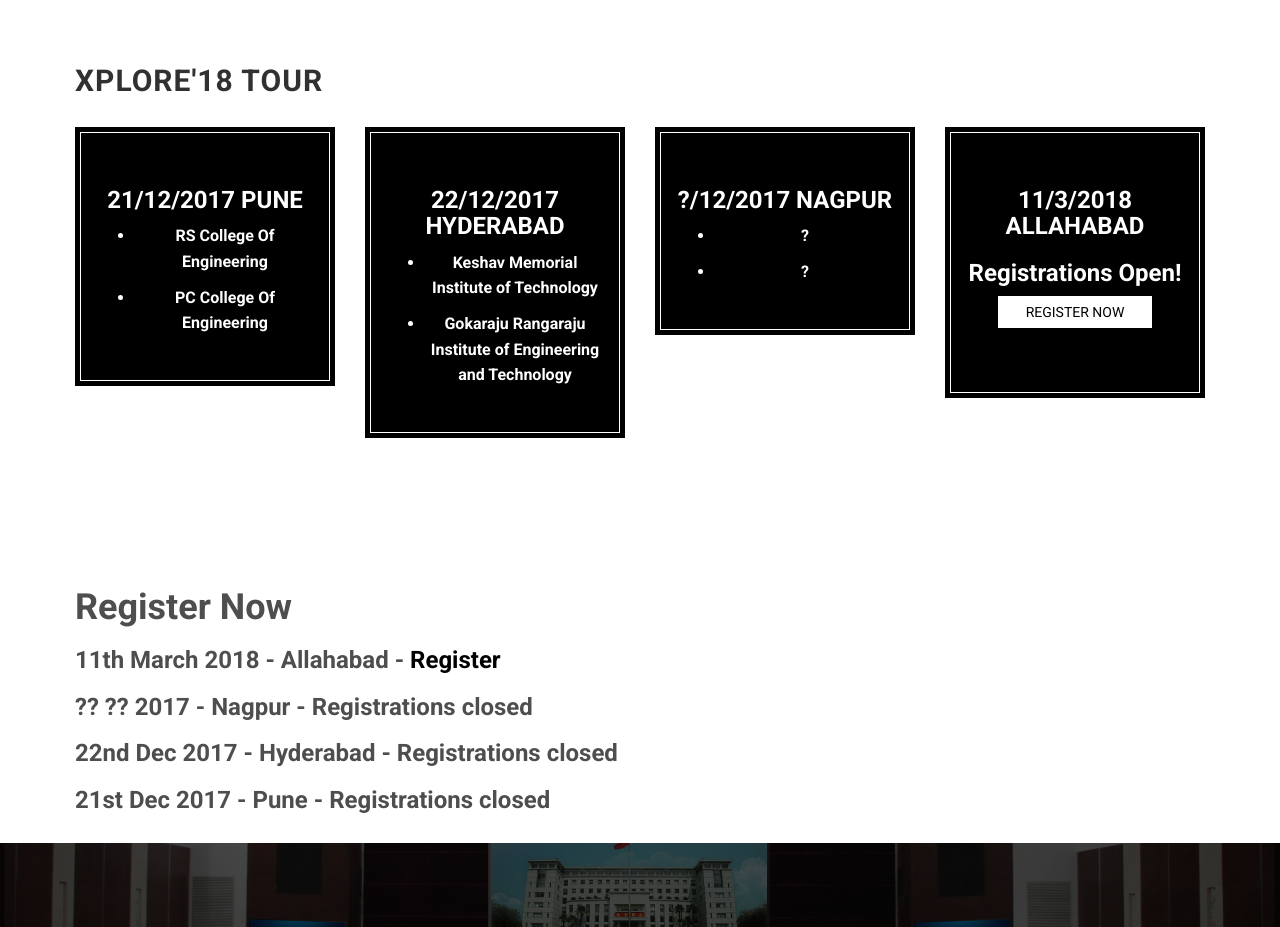
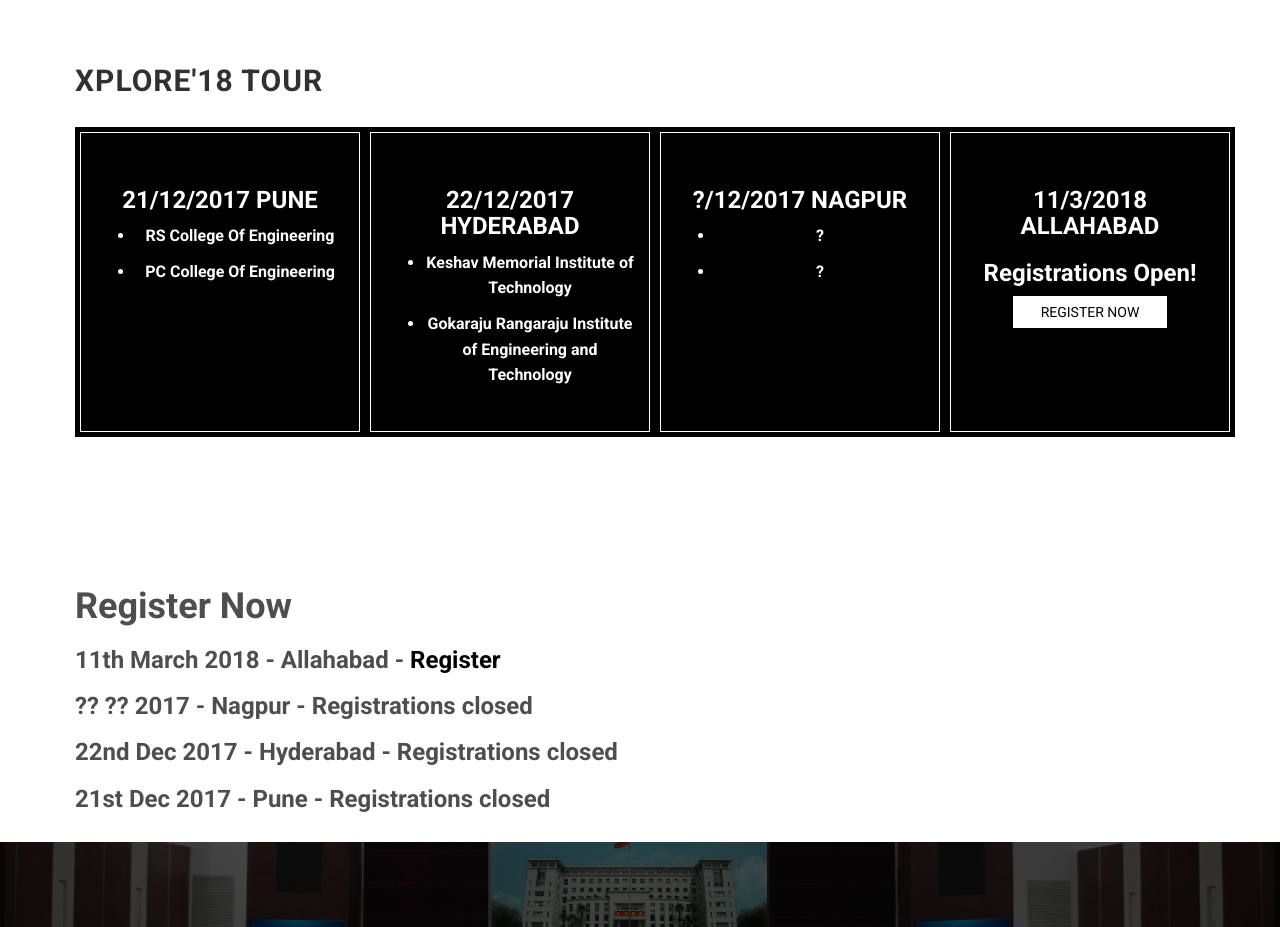
Before and after one commit to strikertanmay/ApkXplore, a website: page index.html in a window 1280 px wide. Shown: the part 1820-2747 px from the top of the page. Drawn offline with Linux system fonts and the light colour scheme; files whose address does not match are found by name.

Commit message:
Update main.css
fixed the problim with the grid.

```diff
--- a/assets/css/main.css
+++ b/assets/css/main.css
@@ -638,3 +638,7 @@
   height: 30px;
   padding-top: 5px;
 }
+.schedule-box {
+    height: 310px;
+    width: 290px;
+}
```
